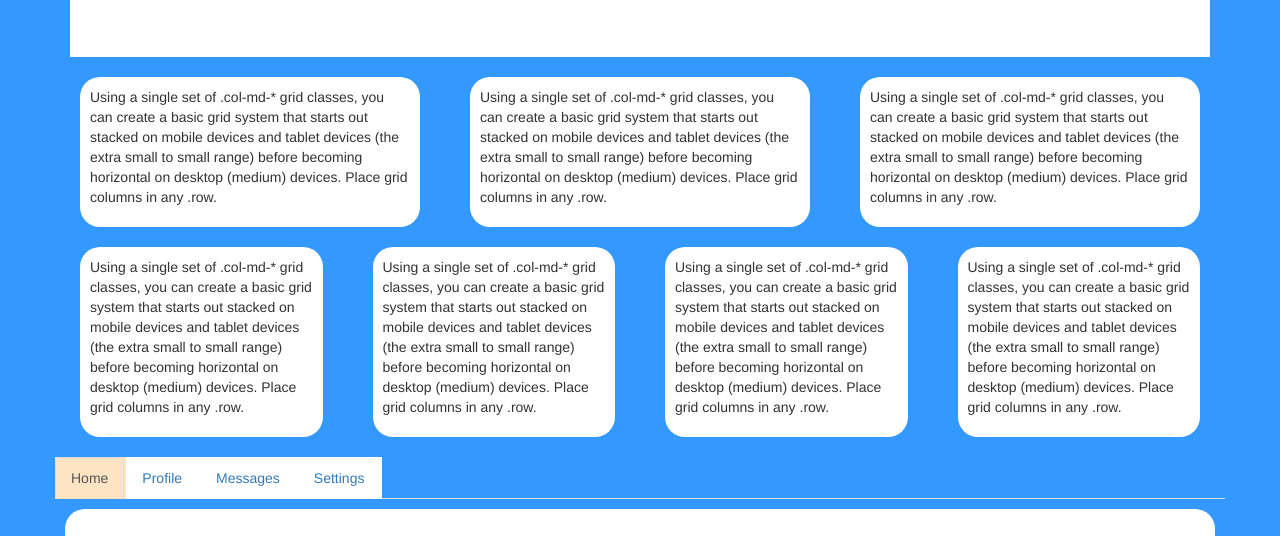
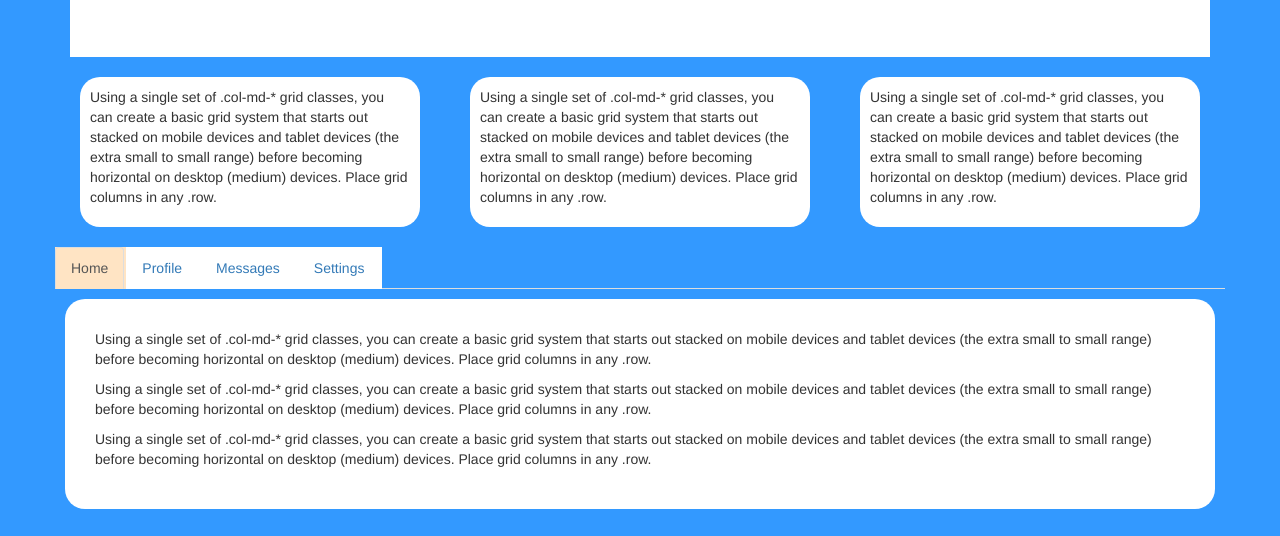
Before and after one commit to mkarthik1/test-repo, a plain HTML site: page index.html in a window 1280 px wide. Shown: the part 221-757 px from the top of the page. Drawn offline with Linux system fonts and the light colour scheme.

Commit message:
edited html

```diff
--- a/index.html
+++ b/index.html
@@ -18,7 +18,7 @@
   </head>
 
   <body>
-
+<header>
     <nav class="navbar navbar-inverse navbar-fixed-top">
       <div class="container">
         <div class="navbar-header">
@@ -43,7 +43,7 @@
         </div><!--/.nav-collapse -->
       </div>
     </nav>
-
+</header>
     <div class="container">
 
       <div class="starter-template">
@@ -68,22 +68,6 @@
 
 </div>
 
-<div class = "row">
-<div class = "col-md-3">
-<div><p>Using a single set of .col-md-* grid classes, you can create a basic grid system that starts out stacked on mobile devices and tablet devices (the extra small to small range) before becoming horizontal on desktop (medium) devices. Place grid columns in any .row.</p></div>
-
-</div>
-<div class = "col-md-3">
-<div><p>Using a single set of .col-md-* grid classes, you can create a basic grid system that starts out stacked on mobile devices and tablet devices (the extra small to small range) before becoming horizontal on desktop (medium) devices. Place grid columns in any .row.</p></div>
-</div>
-<div class = "col-md-3">
-<div><p>Using a single set of .col-md-* grid classes, you can create a basic grid system that starts out stacked on mobile devices and tablet devices (the extra small to small range) before becoming horizontal on desktop (medium) devices. Place grid columns in any .row.</p></div>
-</div>
-<div class = "col-md-3">
-<div><p>Using a single set of .col-md-* grid classes, you can create a basic grid system that starts out stacked on mobile devices and tablet devices (the extra small to small range) before becoming horizontal on desktop (medium) devices. Place grid columns in any .row.</p></div>
-</div>
-
-</div>
 
 </div>
 </section>
@@ -114,7 +98,10 @@
 </section>
 
 
+    <footer>
 
+
+    </footer>
 
 
     <!-- Bootstrap core JavaScript
```
